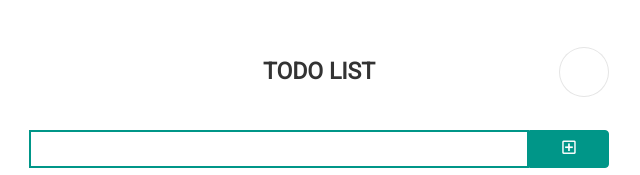
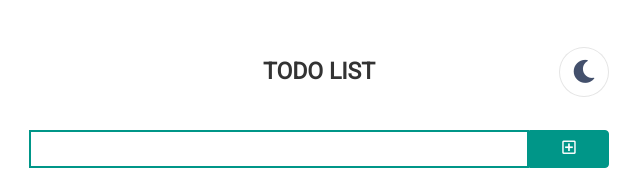
Before and after one commit to ana-ferreiramg/toDo-List, a plain HTML site: page index.html in a window 1280 px wide. Shown: the full height of the page, 321-961 px from the left. Drawn offline with Linux system fonts and the light colour scheme.

Commit message:
update index.html

```diff
--- a/index.html
+++ b/index.html
@@ -36,7 +36,7 @@
     <div id="wrapper">
       <header>
         <h1>TODO LIST</h1>
-        <button class="changeTheme"></button>
+        <button class="changeTheme"><i class="fas fa-moon"></i></button>
       </header>
 
       <div class="group-add-tasks">
```
